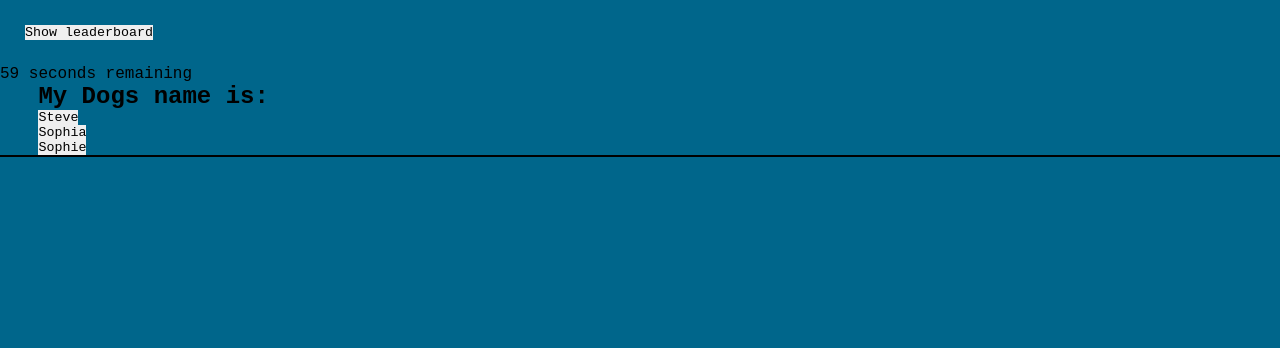
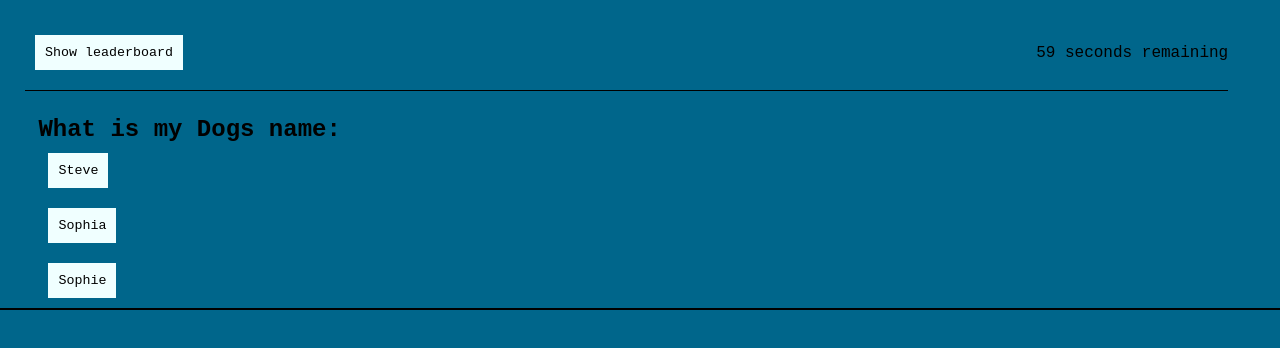
Before and after one commit to CrisesAverting/bookish-gambino, a plain HTML site: page index.html in a window 1280 px wide. Both pictures are taken after a click on the button "Start Quiz". Drawn offline with Linux system fonts and the light colour scheme.

Commit message:
added questions, added screenshots to Readme

```diff
--- a/assets/css/style.css
+++ b/assets/css/style.css
@@ -7,12 +7,15 @@
 body{
     background-color: rgb(0, 102, 139);
 }
+
 header{
     width:94%;
     display: flex;
     justify-content: space-between;
     align-items: center;
     margin: 25px;
+    padding-bottom: 10px;
+    border-bottom: solid black 1px;
 }
 article {
     margin:0 auto;
@@ -37,10 +40,15 @@ flex-direction: column;
 align-items: center;
 justify-content: center;
 }
+
 button {
     border:none;
     outline: none;
     cursor: pointer;
+    padding: 10px;
+    margin: 10px;
+    background-color: azure;
+    box-shadow: 2px;
 }
 
 
--- a/assets/js/script.js
+++ b/assets/js/script.js
@@ -18,29 +18,35 @@ var qnum = 0;
 var timeLeft = 60;
 let timeInterval;
 let highScores = [];
-// var usr = {
-//     name: '',
-//     score: 0
-// };
-//var highscore = [usr];
+
 // array of questions
 const questionList = [{
     //the question
-    question: "My Dogs name is:",
+    question: "What is my Dogs name:",
     //the possible answers to the question
     Choices: ["Steve", "Sophia", "Sophie"],
     //the correct answer to the question
     Correct: "Sophie"
 },
 {
-    question: "My name is:",
-    Choices: ["Nicco", "Steve"],
-    Correct: "Nicco"
+    question: "When driving manual or stick shift cars what pedal do you press while changing gear?",
+    Choices: ["Brake", "Clutch", "accelerator"],
+    Correct: "Clutch"
 },
 {
-    question: "My Cats name is:",
-    Choices: ["You don't have a cat", "Laura"],
-    Correct: "You don't have a cat",
+    question: "Pythagorean theorem is:",
+    Choices: ["one plus two plus three", "Steve", "fake", "a squared plus b squared equals c squared"],
+    Correct: "a squared plus b squared equals c squared"
+},
+{
+    question: "The meaning of life is:",
+    Choices: ["You don't have a cat", "Laura", "Steve", "42"],
+    Correct: "42",
+},
+{
+    question: "Live long and:",
+    Choices: ["Profit", "Prosper", "Steve", "Love"],
+    Correct: "Prosper",
 }
 ];
 startQuizBtn.addEventListener("click", beginQuiz);
@@ -63,6 +69,8 @@ function timer() {
         } else {
             // Once `timeLeft` gets to 0, set `timerEl` to a game over string
             timerEl.textContent = 'Times up';
+
+            endQuiz();
             // Use `clearInterval()` to stop the timer
             clearInterval(timeInterval);
         }
--- a/index.html
+++ b/index.html
@@ -12,14 +12,15 @@
 <body>
     <header>
         <button id="show-highscores">Show leaderboard</button>
+        <p id="countdown"></p>
     </header>
     <div class="container">
-        <p id="countdown"></p>
+
         <article id="splash-screen">
             <h1>Quiz of Life</h1>
             <p>Welcome to the Quiz of life. Hopefully by the end you'll have learned a of a few things that may help in
                 life. You have 60 seconds to complete the quiz. Press Start when ready. p.s. a wrong answer will lose
-                you 5 seconds. May the force be with you, life long and prosper.</p>
+                you 5 seconds. May the force be with you, live long and prosper.</p>
             <button id="start">Start Quiz</button>
         </article>
         <article id="options">
```
Also changed, not shown: assets/images/High score.png (added), assets/images/Start.png (added), 1 other file.
